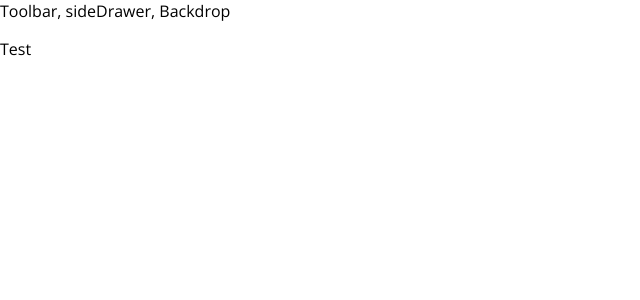
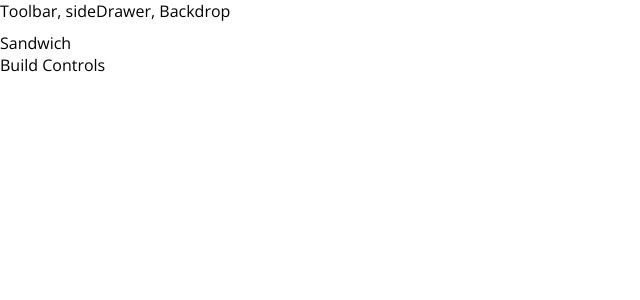
Before and after one commit to yossyoss/make-your-own-sandwich, a React app: page / in a window 1280 px wide. Shown: the top 300 px of the page, without its empty margins (0-640 px from the left). Built offline with nearby package versions, Linux system fonts and the light colour scheme.

Commit message:
addding Sandwich builder component

```diff
--- a/src/App.js
+++ b/src/App.js
@@ -1,13 +1,13 @@
 import React, { Component } from 'react';
 
 import Layout from './components/Layout/Layout';
-
+import SandwichBuilder from './containers/SandwichBuilder/SandwichBuilder';
 class App extends Component {
   render() {
     return (
       <div>
         <Layout>
-          <p>Test</p>
+          <SandwichBuilder />
         </Layout>
       </div>
     );
--- /dev/null
+++ b/src/components/Layout/Layout.css
@@ -0,0 +1,3 @@
+.Content {
+    margin-top: 10px;
+}
--- a/src/components/Layout/Layout.js
+++ b/src/components/Layout/Layout.js
@@ -1,10 +1,10 @@
 import React from 'react';
 import Aux from '../../hoc/Auxx';
-
+import classes from './Layout.css';
 const layout = (props) => (
     <Aux>
         <div>Toolbar, sideDrawer, Backdrop</div>
-        <main>
+        <main className={classes.Content}>
             {props.children}
         </main>
     </Aux>
--- /dev/null
+++ b/src/containers/SandwichBuilder/SandwichBuilder.js
@@ -0,0 +1,14 @@
+import React, { Component } from 'react';
+import Aux from '../../hoc/Auxx';
+class SandwichBuilder extends Component {
+    render(){
+        return(
+            <Aux>
+                <div>Sandwich</div>
+                <div>Build Controls</div>
+            </Aux>
+        );
+    }
+}
+
+export default SandwichBuilder;
```
